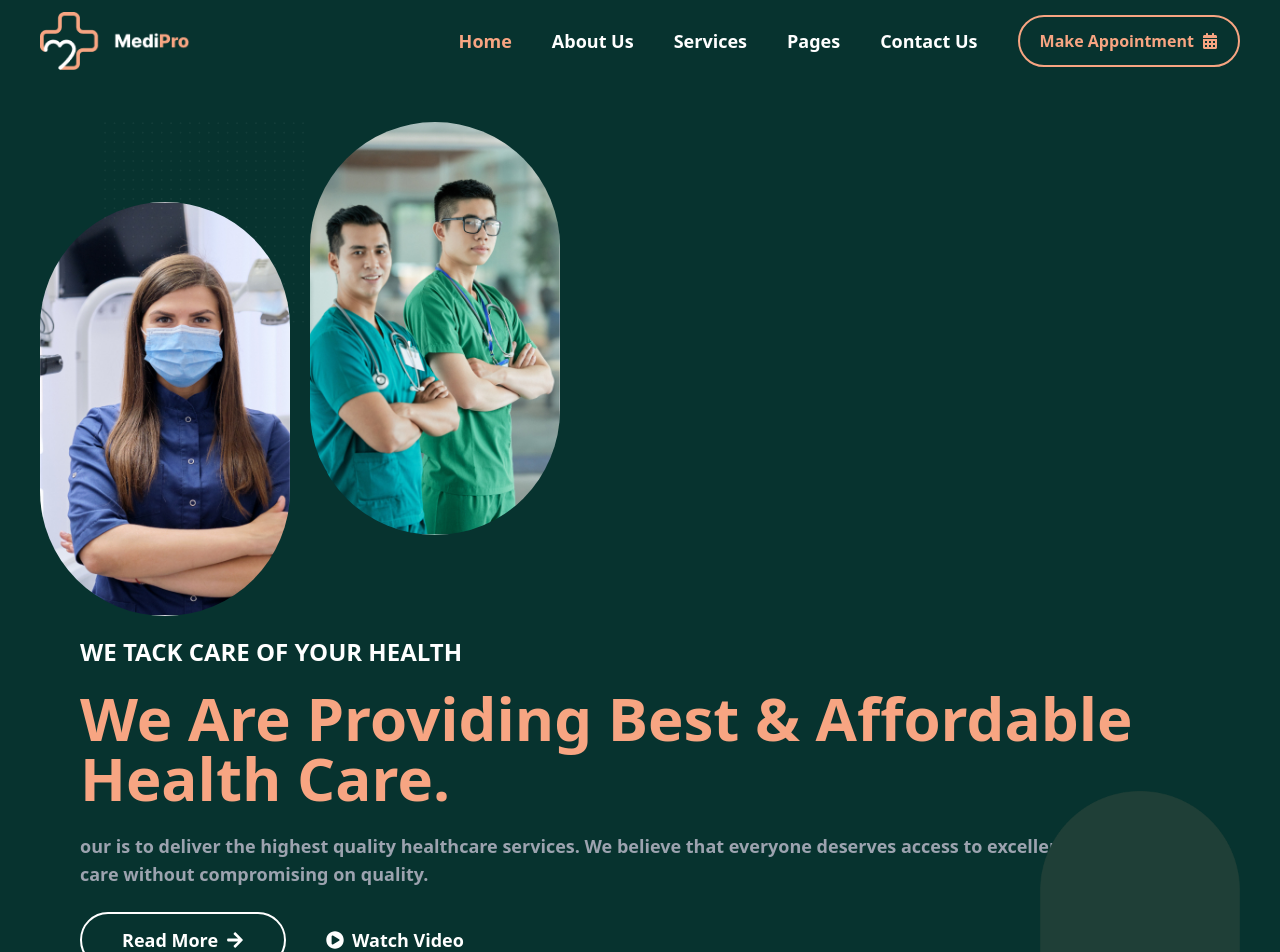
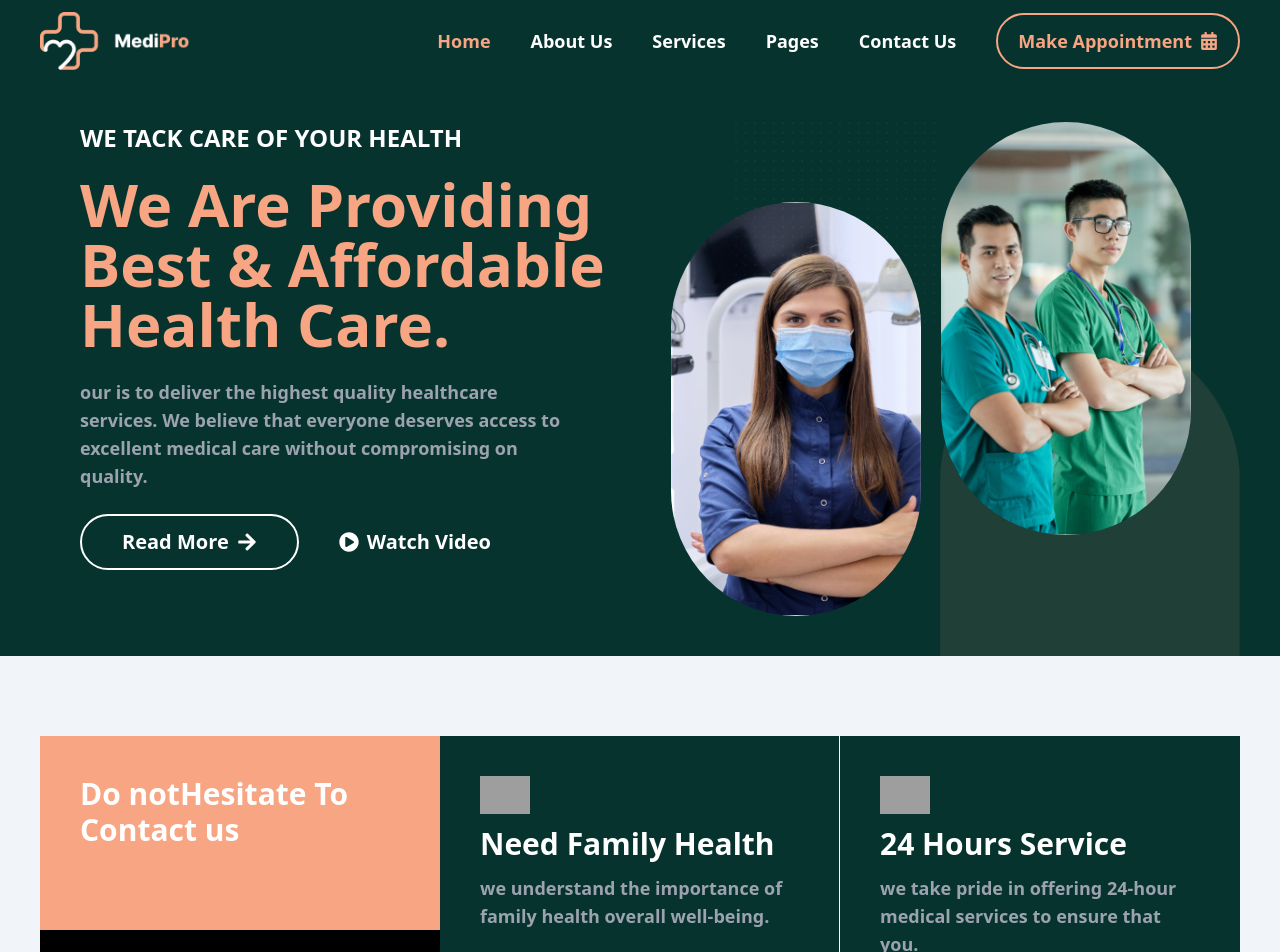
Before and after one commit to OliUllah1/medi-pro, a Next.js app: page / in a window 1280 px wide. Shown: the top 952 px of the page. Built offline with nearby package versions, Linux system fonts and the light colour scheme; grey boxes are pictures that could not be loaded.

Commit message:
contact section done

```diff
--- a/components/Banner.jsx
+++ b/components/Banner.jsx
@@ -4,18 +4,18 @@ import { FaArrowRight,FaPlayCircle } from "react-icons/fa";
 const Banner = () => {
     return (
         <div className='bg-[#07332f] relative'>
-            <Image className='absolute bottom-0 right-10' src="/half-circle-1.png" alt="hero-bg" width="200" height="200" />
-            <div className='flex-col-reverse lg:flex gap-5 px-3 py-10 lg:px-10'>
-            <div className='w-full mb-10 lg:mb-0 lg:px-10'>
+            <Image className='absolute bottom-0 right-10' src="/half-circle-1.png" alt="hero-bg" width="300" height="300" />
+            <div className='lg:flex gap-5 px-3 py-10 lg:px-10'>
+            <div className='w-full order-2 lg:order-1 mb-10 lg:mb-0 lg:px-10'>
                 <h4 className='text-2xl font-semibold text-white mb-5'>WE TACK CARE OF YOUR HEALTH</h4>
                 <h1 className='text-6xl text-[#f7a582]  font-semibold'>We Are Providing Best & Affordable Health Care.</h1>
                 <p className='my-6 font-semibold text-lg lg:pr-10 text-gray-400'>our is to deliver the highest quality healthcare services. We believe that everyone deserves access to excellent medical care without compromising on quality.</p>
                 <div className='flex gap-10 items-center'>
-                    <button className='flex gap-2 border-2 border-white px-10 text-lg font-semibold py-3 rounded-full text-white items-center hover:text-[#1f3f37] hover:bg-[#f7a582] transition delay-75 duration-75 ease-in-out'>Read More <FaArrowRight></FaArrowRight> </button>
-                    <button className='flex gap-2 text-lg items-center text-white font-semibold'> <FaPlayCircle></FaPlayCircle> Watch Video</button>
+                    <button className='flex gap-2 border-2 border-white px-10 lg:text-xl text-lg font-semibold py-3 rounded-full text-white items-center hover:text-[#1f3f37] hover:bg-[#f7a582] transition delay-75 duration-75 ease-in-out'>Read More <FaArrowRight></FaArrowRight> </button>
+                    <button className='flex gap-2 text-lg lg:text-xl items-center text-white font-semibold hover:text-[#f7a582]'> <FaPlayCircle></FaPlayCircle> Watch Video</button>
                 </div>
             </div>
-            <div className='w-full relative'>
+            <div className='w-full order-1 lg:order-2 relative'>
                 <Image className='absolute top-0 opacity-5 left-16 flex z-0' src="/home-hero-bg.png" alt="hero-bg" width="200" height="200" />
 
             <div className='flex z-50 gap-5'>
--- /dev/null
+++ b/components/Contact.jsx
@@ -0,0 +1,24 @@
+import { FaCalendarAlt } from "react-icons/fa";
+import Image from "next/image";
+const Contact = () => {
+    return (
+        <div className="bg-slate-100 grid grid-cols-1 gap-y-5 lg:grid-cols-3 px-3 lg:px-10 py-10 lg:py-20">
+            <div className="relative h-full bg-[#f7a582]">
+                <h1 className="font-semibold text-3xl p-10 mb-20 text-white"> Do not<span className="font-bold">Hesitate</span> To Contact us</h1>
+                <button className="absolute bottom-0 w-full flex gap-2 items-center hover:bg-[#15302d] justify-center bg-black py-5 font-semibold text-xl text-white">Make Appointment <FaCalendarAlt></FaCalendarAlt></button>
+            </div>
+            <div className="p-10 space-y-3 bg-[#07332f] border-r border-white">
+            <Image className='' src="/doctor.ico" alt="doctor" width="50" height="50" />
+            <h1 className="text-3xl font-semibold text-white">Need Family Health</h1>
+            <p className="font-semibold text-gray-400 text-lg">we understand the importance of family health overall well-being.</p>
+            </div>
+            <div className="p-10 space-y-3 bg-[#07332f]">
+            <Image className='' src="/customer-service.ico" alt="customer" width="50" height="50" />
+            <h1 className="text-3xl font-semibold text-white">24 Hours Service</h1>
+            <p className="font-semibold text-gray-400 text-lg">we take pride in offering 24-hour medical services to ensure that you.</p>
+            </div>
+        </div>
+    );
+};
+
+export default Contact;
--- a/components/Navber.jsx
+++ b/components/Navber.jsx
@@ -21,7 +21,7 @@ const Navber = () => {
                 <li className='hover:text-[#f7a582]'><a href="">Pages</a></li>
                 <li className='hover:text-[#f7a582]'><a href="">Contact Us</a></li>
             </ul>
-            <button className='flex border-2 px-5 py-3 rounded-full text-[#f7a582] border-[#f7a582] gap-2 font-semibold items-center hover:text-[#1f3f37] hover:bg-[#f7a582] transition delay-75 duration-75 ease-in-out'>Make Appointment <FaCalendarAlt></FaCalendarAlt> </button>
+            <button className='flex border-2 px-5 py-3 rounded-full text-[#f7a582] text-lg border-[#f7a582] gap-2 font-semibold items-center hover:text-[#1f3f37] hover:bg-[#f7a582] transition delay-75 duration-75 ease-in-out'>Make Appointment <FaCalendarAlt></FaCalendarAlt> </button>
             </div>
 
 
--- a/src/app/page.js
+++ b/src/app/page.js
@@ -1,9 +1,11 @@
 import { Banner } from '../../components'
+import Contact from '../../components/Contact'
 
 export default function Home() {
   return (
     <main>
       <Banner></Banner>
+      <Contact></Contact>
     </main>
   )
 }
```
Also changed, not shown: 2 other files (tests, documents, lock files or other folders).
